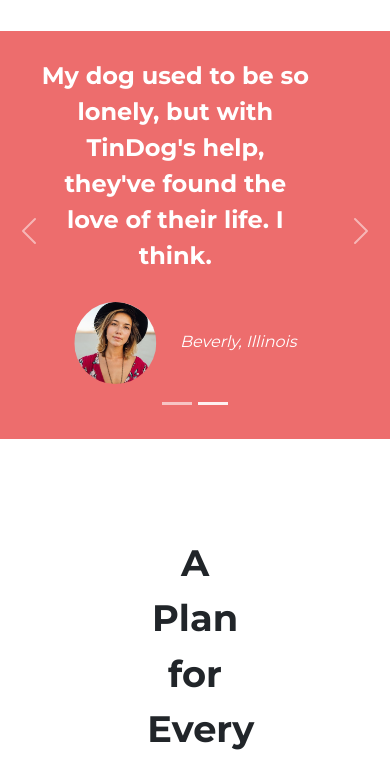
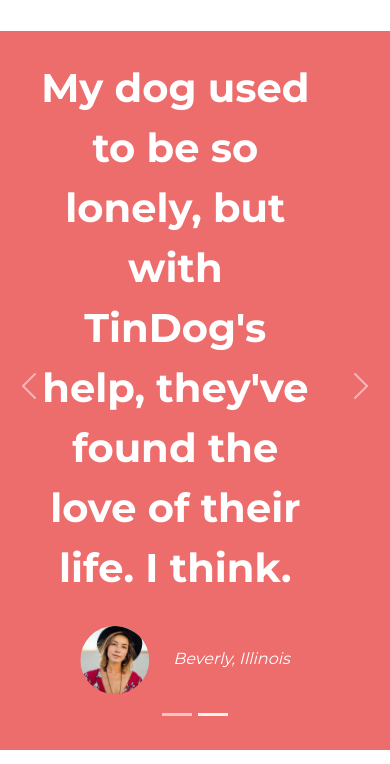
Before and after one commit to PranjalShinde16/Tindog-Website-Trial, a plain HTML site: page index.html in a window 390 px wide. Shown: the part 1940-2704 px from the top of the page. Drawn offline with nearby package versions, Linux system fonts and the light colour scheme.

Commit message:
Update styles.css

```diff
--- a/css/styles.css
+++ b/css/styles.css
@@ -217,21 +217,24 @@ body {
     margin: 5% auto 5% auto;
   }
 
+  /*Features Section*/
+  #features {
+    padding: 4rem auto 4rem auto;
+  }
+
   /*Testimonial Section*/
   .testi-text {
-    font-weight: 700;
-    font-size: 1.5rem;
-    line-height: 1.5;
+    font-size: 2.5rem;
   }
   .testi-img {
-    width: 30%;
+    width: 25%;
     border-radius: 100%;
     margin: 20px;
   }
 
   /*CTA section*/
   .cta-title {
-    font-size: 100%;
+    font-size: 300%;
     line-height: 1.5;
   }
   .cta-button {
```
